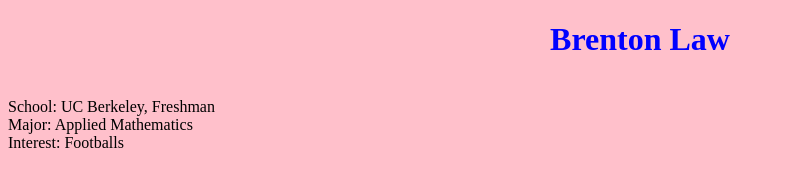
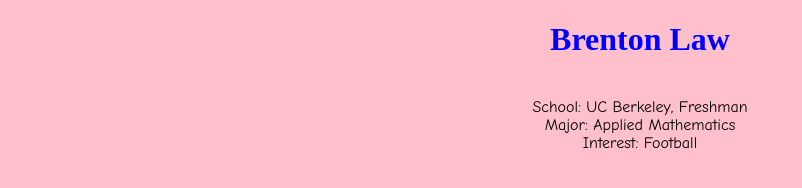
Before and after one commit to brtnlaw/brtnlaw.github.io, a plain HTML site: page index.html in a window 1280 px wide. Shown: the whole page, without its empty margins (0-802 px from the left). Drawn offline with Linux system fonts and the light colour scheme.

Commit message:
Made website pretty

```diff
--- a/index.html
+++ b/index.html
@@ -11,13 +11,13 @@
 	<h1>
 		Brenton Law
 	</h1>
-	<p>
+	<p id = "info">
 		<br>
 		School: UC Berkeley, Freshman
 		<br>
 		Major: Applied Mathematics
 		<br>
-		Interest: Footballs
+		Interest: Football
 	</p>
 </body>
 
--- a/style.css
+++ b/style.css
@@ -6,5 +6,8 @@ body{
 	background-color:pink;
 }
 p{
-	font-family:comic sans;
+	font-family:"Comic Sans MS";
 }
+#info{
+	text-align:center;
+}
```
